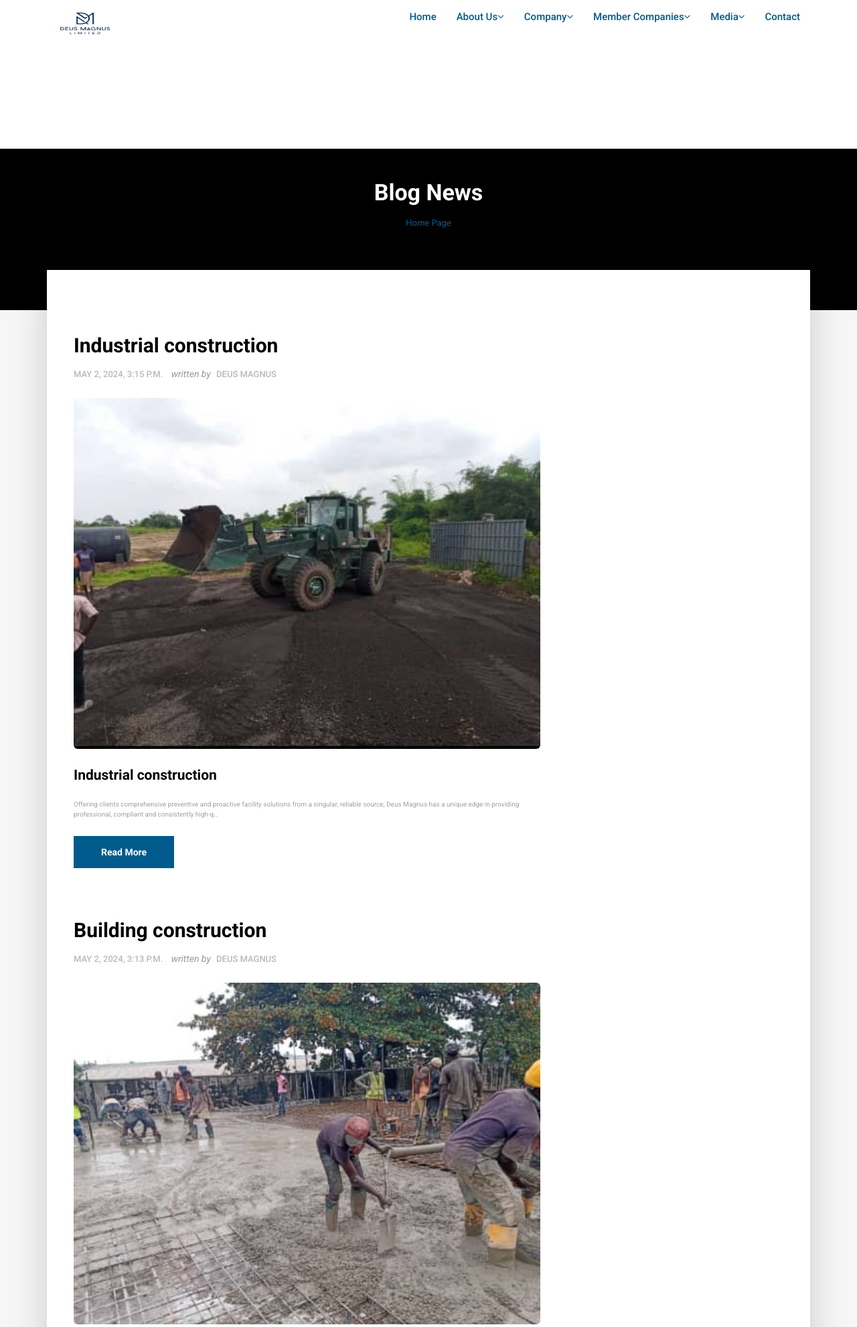
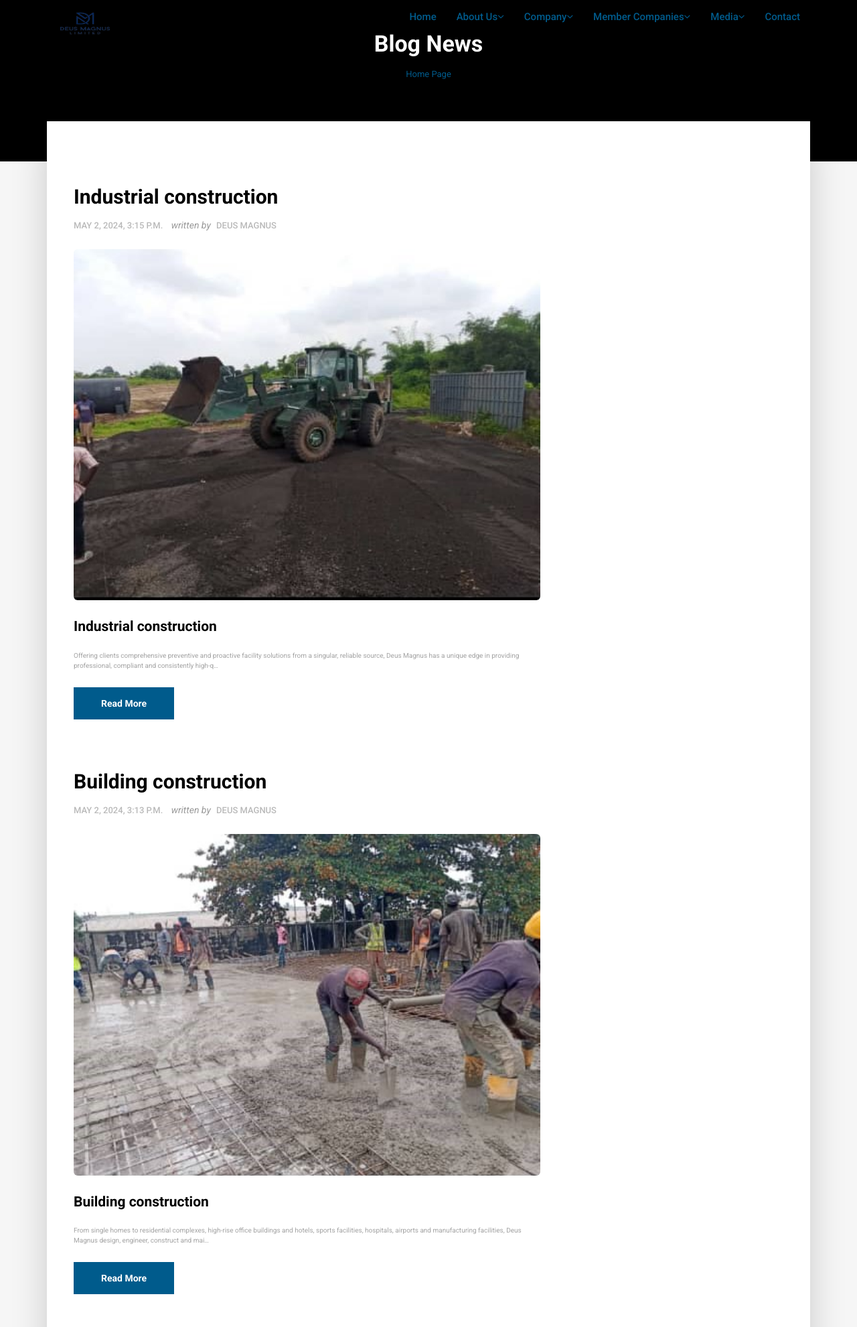
Before and after one commit to godwinumosen/deusmagnus_old_file, a Django app: page /blog/ in a window 1280 px wide. Shown: the top 1981 px of the page at 67% size. Run offline with Django 5.2, Linux system fonts and the light colour scheme; data comes from the database, SQL or seed files in the repository; some libraries are stand-ins or nearby versions; some web fonts are replaced.

```diff
--- a/static/css/style.css
+++ b/static/css/style.css
@@ -89,7 +89,6 @@ body {
     color: #a2a2a2;
 
     margin: 0;
-    margin-top: 222px;
     font-family: sans-serif;
     font-size: 1rem;
     font-weight: 400;
```
